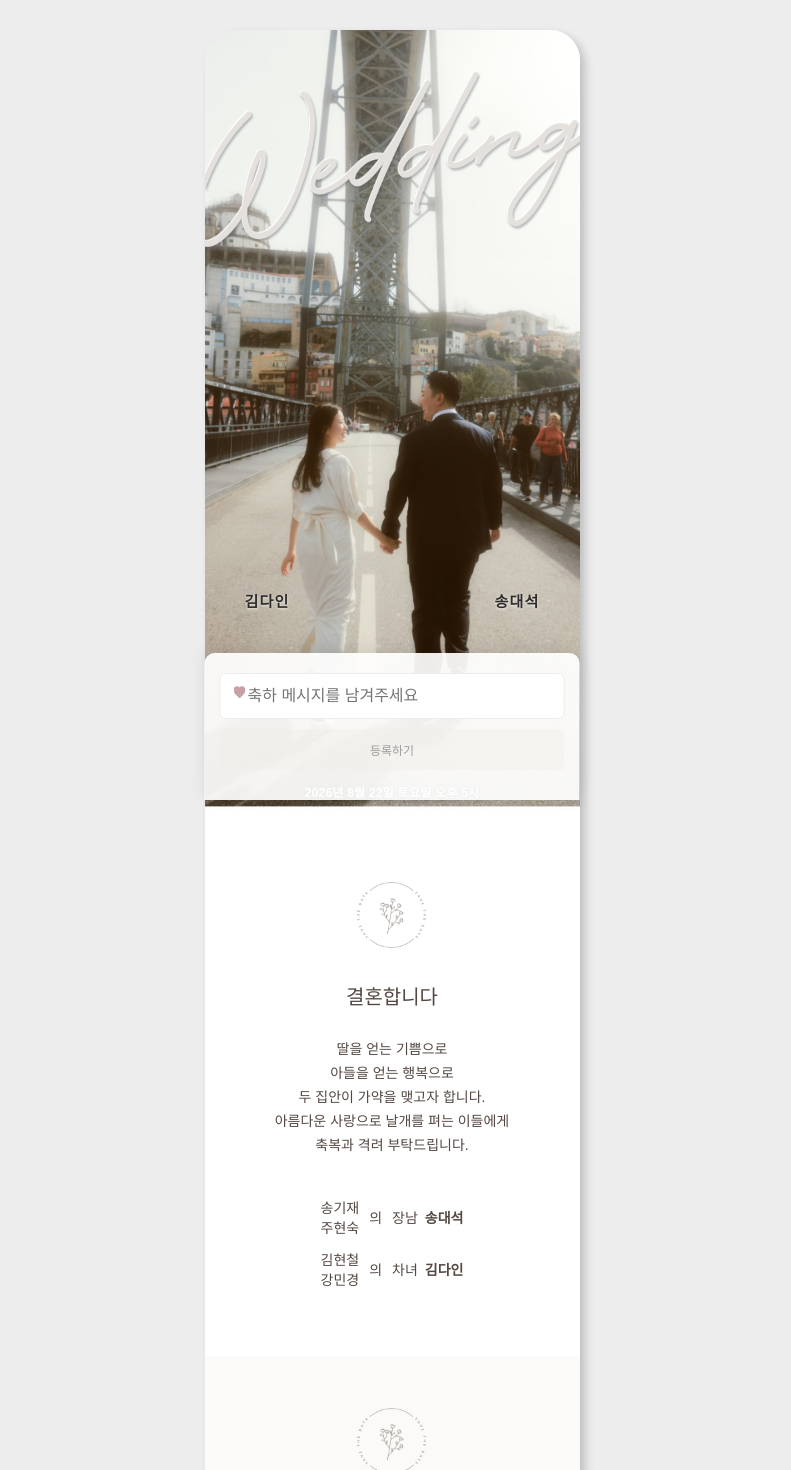
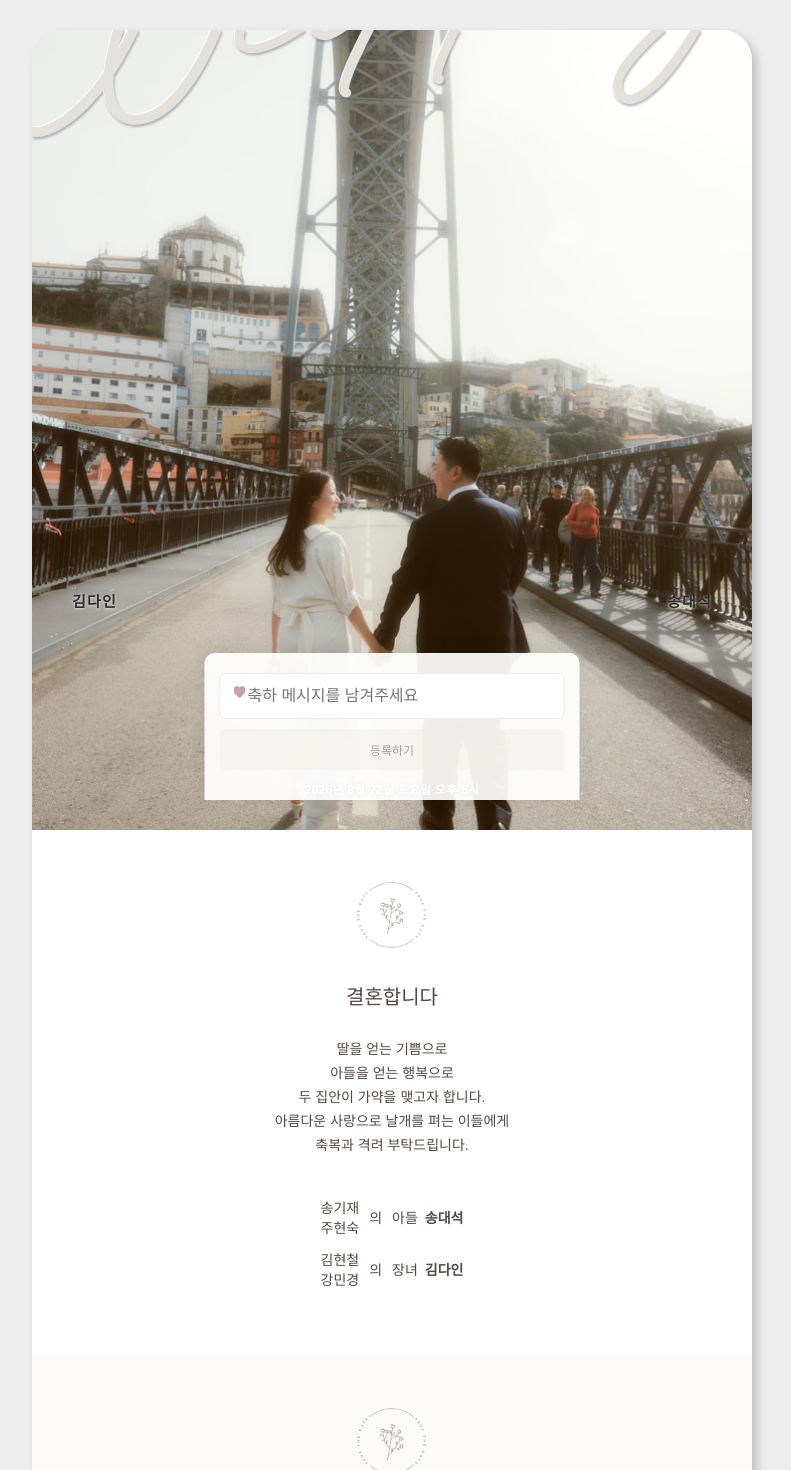
Before and after one commit to dssong1998/wedding_rsvp, a Next.js app in the folder apps/web/: page / in a window 1280 px wide. Shown: the top 1470 px of the page, without its empty margins (248-1039 px from the left). Built offline with nearby package versions, Linux system fonts and the light colour scheme; no server answers.

Commit message:
photo and text change

```diff
--- a/apps/web/app/globals.css
+++ b/apps/web/app/globals.css
@@ -1985,7 +1985,7 @@ a {
 }
 
 .wedding-card-sheet {
-  width: min(375px, 100%);
+  width: min(720px, 100%);
   margin: 0 auto;
   overflow: hidden;
   border-radius: 30px;
@@ -2550,7 +2550,7 @@ a {
   position: absolute;
   inset: 0;
   width: 100%;
-  height: 100%;
+  height: 100dvh;
   object-position: center;
 }
 
@@ -2560,7 +2560,7 @@ a {
 }
 
 .wedding-card-hero .wedding-card-hero-title {
-  object-fit: fill;
+  object-fit: cover;
   filter: brightness(0) saturate(100%) invert(92%) sepia(5%) saturate(140%)
     hue-rotate(350deg) brightness(99%) contrast(91%)
     drop-shadow(-1px -1px 0 rgba(255, 255, 255, 0.88))
@@ -2591,7 +2591,7 @@ a {
 .wedding-card-hero-meta {
   position: absolute;
   right: 20px;
-  bottom: 27px;
+  bottom: 30px;
   left: 20px;
   color: #fff;
   font-size: 12px;
--- a/apps/web/components/wedding-card-page.tsx
+++ b/apps/web/components/wedding-card-page.tsx
@@ -440,7 +440,7 @@ export function WeddingCardPage({
                     <div>주현숙</div>
                   </td>
                   <td className='wedding-card-family-rel'>의</td>
-                  <td className='wedding-card-family-ord'>장남</td>
+                  <td className='wedding-card-family-ord'>아들</td>
                   <td className='wedding-card-family-self'>송대석</td>
                 </tr>
                 <tr>
@@ -449,7 +449,7 @@ export function WeddingCardPage({
                     <div>강민경</div>
                   </td>
                   <td className='wedding-card-family-rel'>의</td>
-                  <td className='wedding-card-family-ord'>차녀</td>
+                  <td className='wedding-card-family-ord'>장녀</td>
                   <td className='wedding-card-family-self'>김다인</td>
                 </tr>
               </tbody>
```
Also changed, not shown: apps/web/public/assets/images/wedding-card/hero-photo.jpg.
